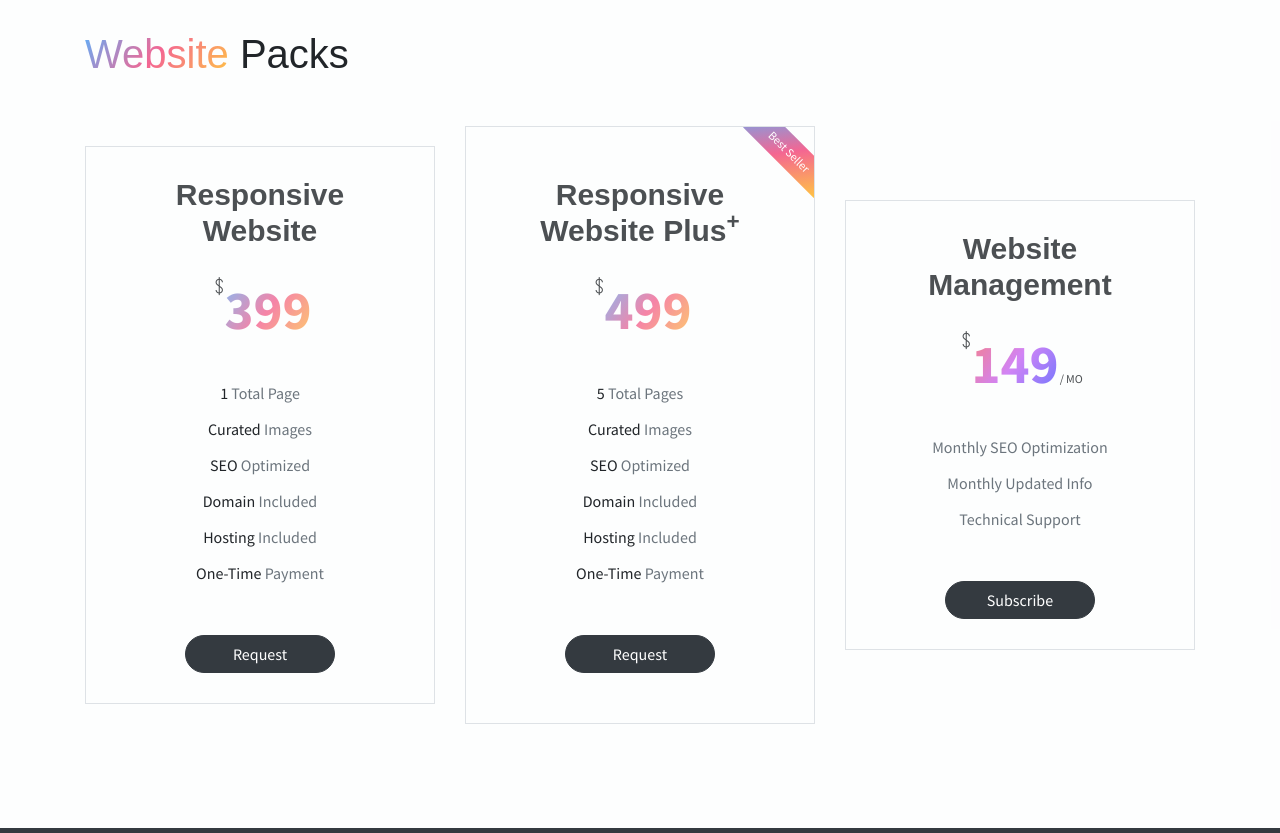
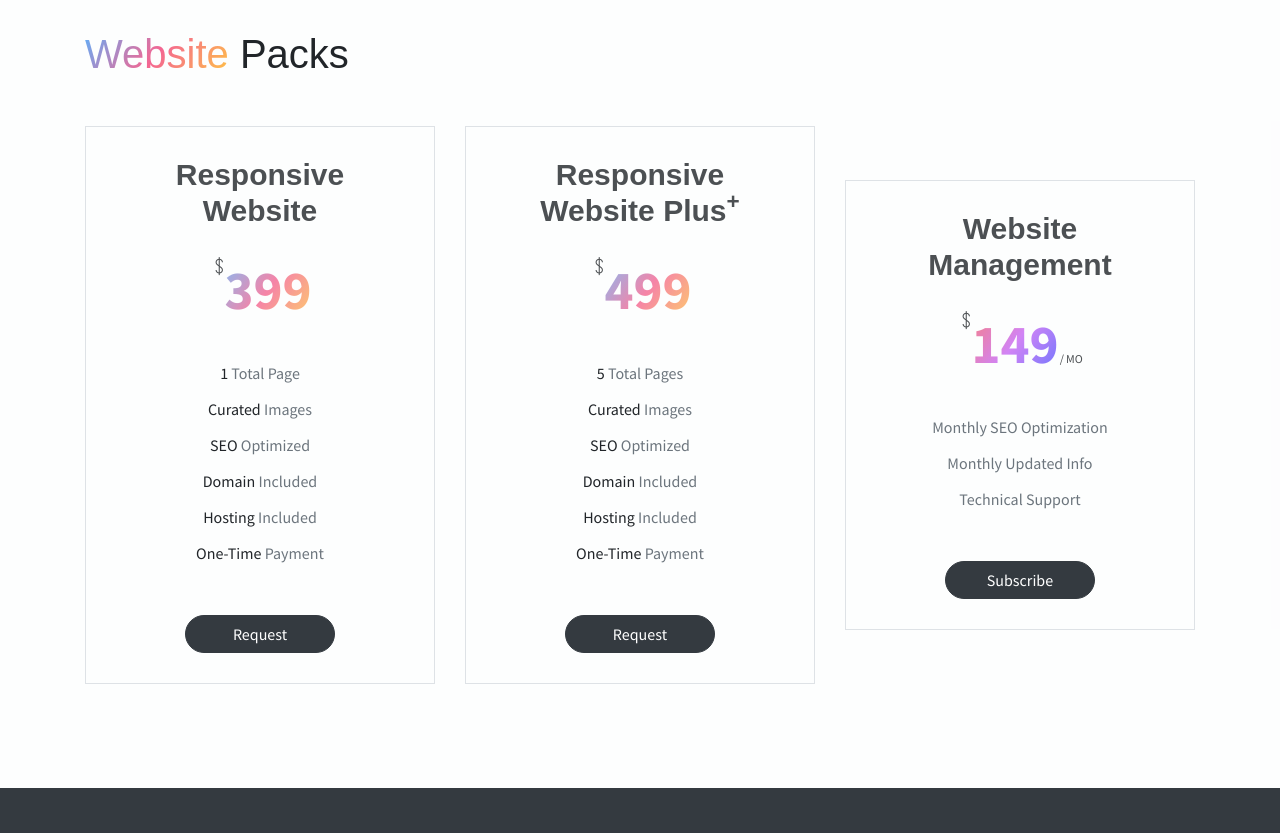
Before and after one commit to carloslopezjr/carloslopezjr.github.io, a website: page index.html in a window 1280 px wide. Shown: the part 2420-3253 px from the top of the page. Drawn offline with Linux system fonts and the light colour scheme.

Commit message:
Update index.html
remove best seller

```diff
--- a/index.html
+++ b/index.html
@@ -608,7 +608,7 @@
             </div>
           </div>
           <div class="col-md-6 col-lg-4">
-            <div class="price-card text-center price-card-requried mb-4">
+            <div class="price-card text-center mb-4"> <!--price-card-requried use this to add best seller to pack -->
               <h3 class="price-card-title"><strong>Responsive Website Plus<sup>+</sup></strong></h3>
               <div class="price-card-cost">
                 <sup class="ti-money"></sup>
```
